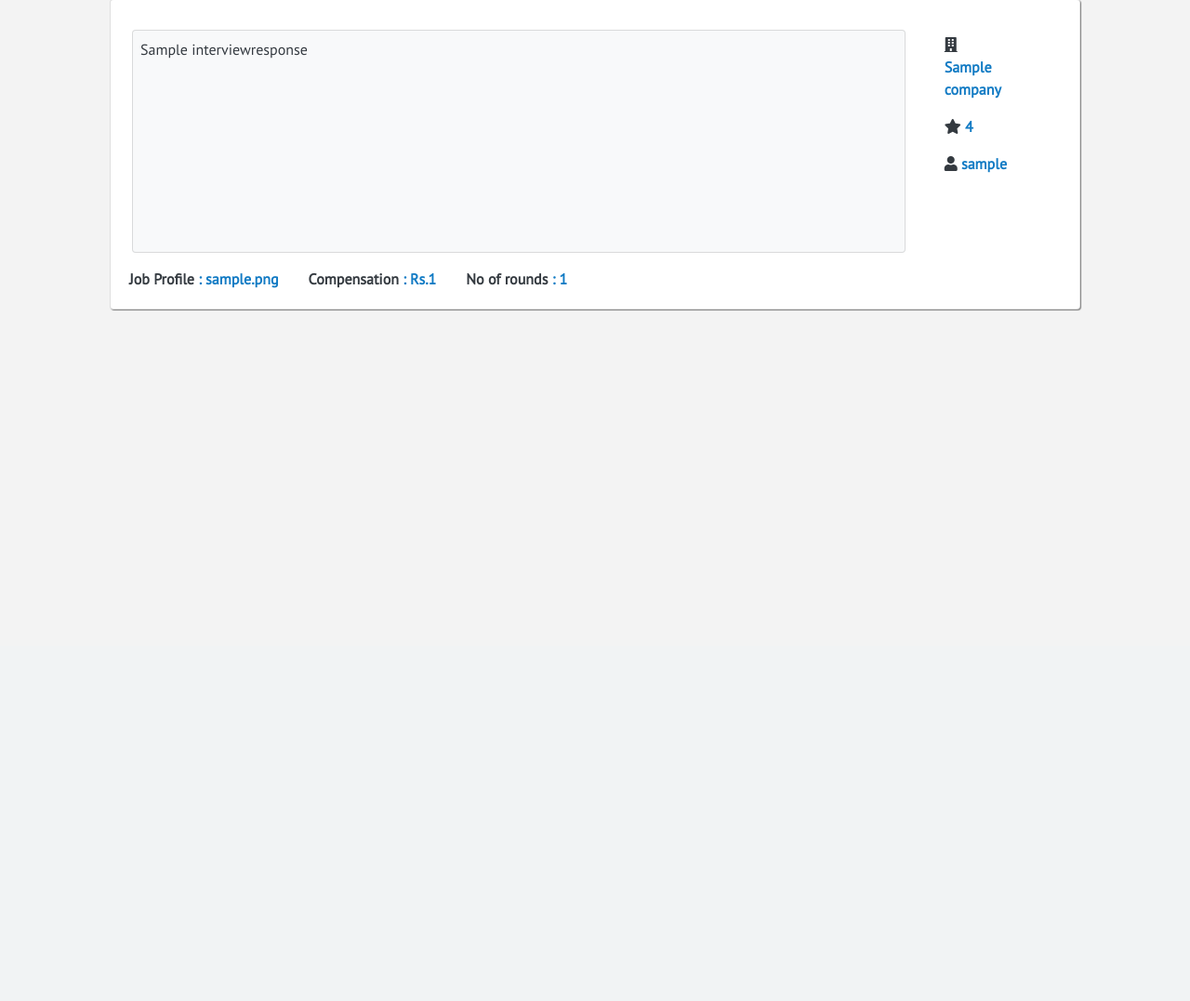
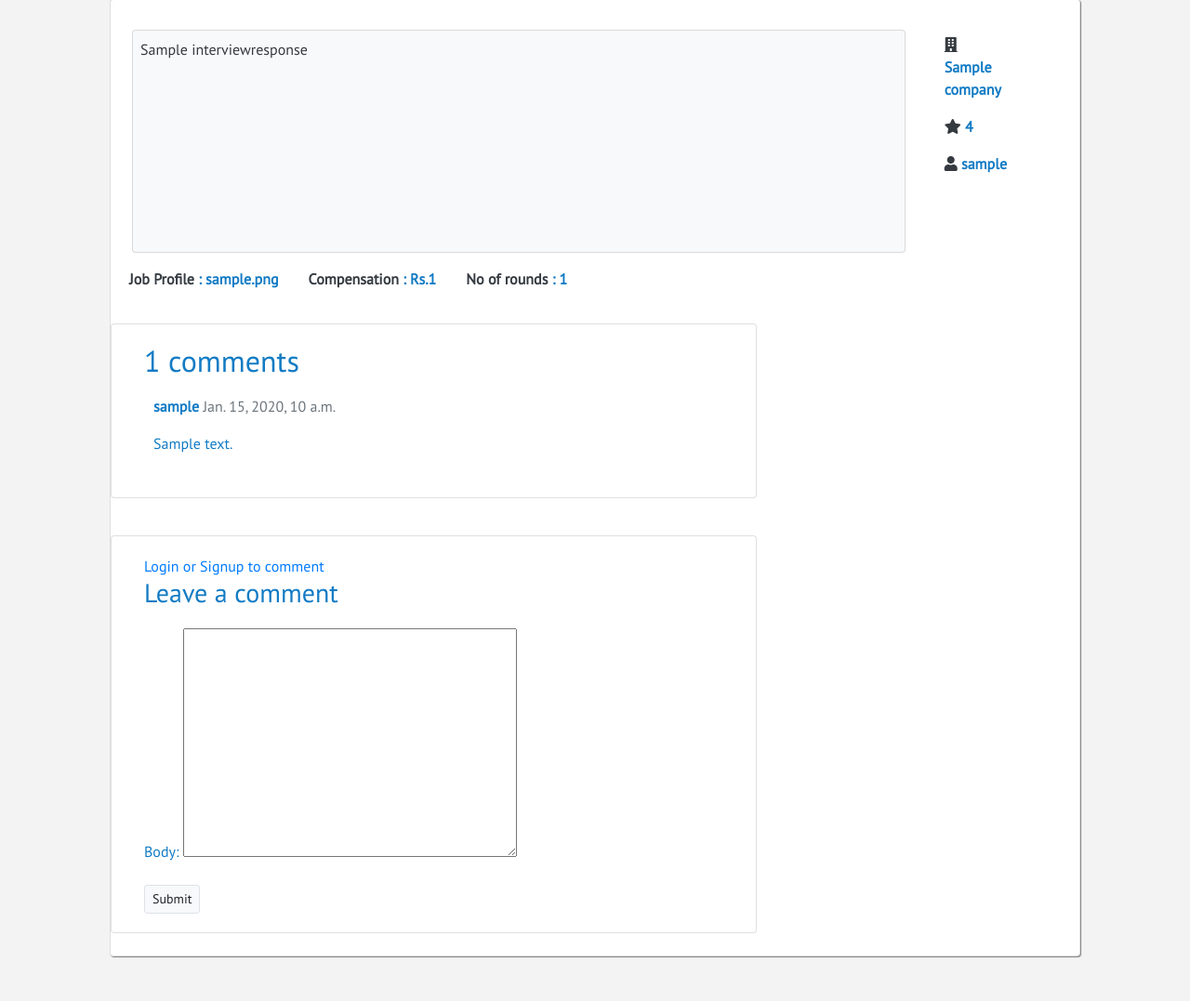
Before and after one commit to arc9693/IntReview, a Django app: page /ListResponses/response/1 in a window 1280 px wide. Shown: the part 105-1182 px from the top of the page at 93% size. Before the commit the page ends 439 px from the top, so only its background shows below. Run offline with Django 3.2, Linux system fonts and the light colour scheme; tables that the repository leaves empty hold one stand-in row (values such as "Sample post"); some libraries are stand-ins or nearby versions; some web fonts are replaced.

Commit message:
Add files via upload

```diff
--- a/Interviewbook/templates/Interviewbook/response.html
+++ b/Interviewbook/templates/Interviewbook/response.html
@@ -31,7 +31,46 @@
             <strong><span class="text-dark">No of rounds</span> : {{response.rounds}}</strong>
           </div>
       </div>
+      <div class="col-md-8 card mb-4  mt-3 ">
+      <div class="card-body">
+        <!-- comments -->
+        <h2>{{ comments.count }} comments</h2>
+
+        {% for comment in comments %}
+        <div class="comments" style="padding: 10px;">
+          <p class="font-weight-bold">
+            {{ comment.username }}
+            <span class=" text-muted font-weight-normal">
+              {{ comment.created_on }}
+            </span>
+          </p>
+          {{ comment.body | linebreaks }}
+        </div>
+        {% endfor %}
+      </div>
+    </div>
+    <div class="col-md-8 card mb-4  mt-3 ">
+      <div class="card-body">
+        {% if not user.is_authenicated %}
+          <a href="/login">Login or Signup to comment</a>
+        {% endif %}
+        {% if new_comment %}
+        <div class="alert alert-success" role="alert">
+          Your comment has been recorded
+        </div>
+        {% else %}
+        <h3>Leave a comment</h3>
+        <form method="post" style="margin-top: 1.3em;">
+          {{ comment_form.as_p }}
+          {% csrf_token %}
+          <button type="submit" class="btn btn-sm btn-light border" type="button" name="button">Submit</button>
+        </form>
+        {% endif %}
+      </div>
+    </div>
   </div>
 </div>
 
+
+
 {% endblock %}
```
